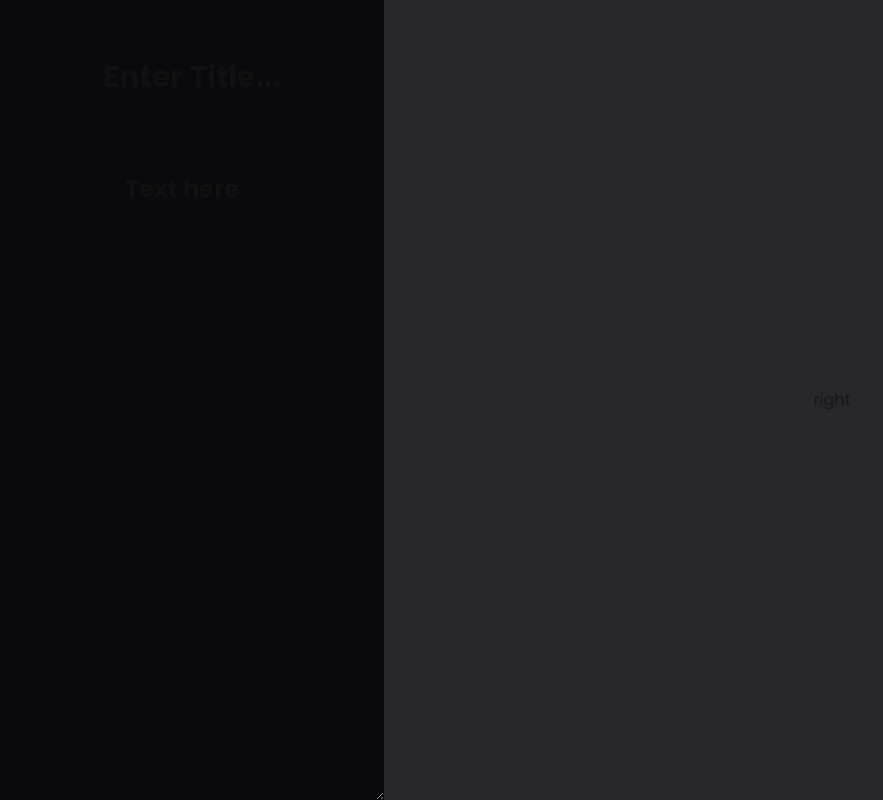
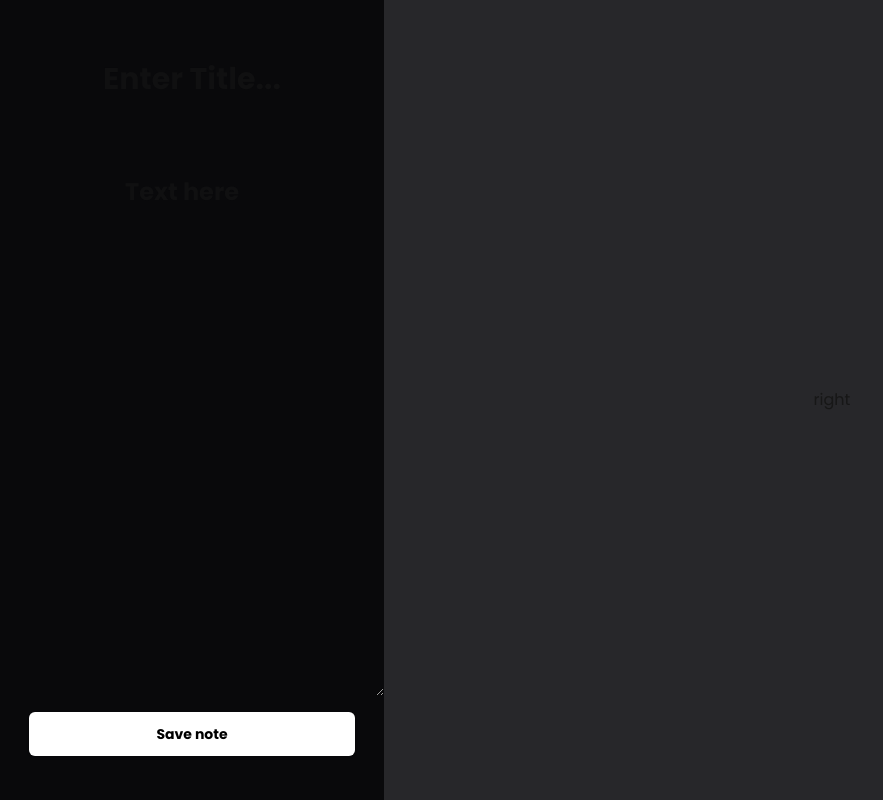
Before and after one commit to Zohaib-Ahmad-12/Grabbit, a Next.js app: page / in a window 1280 px wide. Shown: the whole page, without its empty margins (0-883 px from the left). Built offline with nearby package versions, Linux system fonts and the light colour scheme.

Commit message:
ui in process

```diff
--- a/app/page.tsx
+++ b/app/page.tsx
@@ -1,9 +1,33 @@
 "use client"
+import { useState } from "react";
+import { note } from "./utils/types";
+
 
 const Home = () => {
+const [note, setnote] = useState<note>({title:"",text:""})
 
+function handleChange(e:React.ChangeEvent<HTMLInputElement | HTMLTextAreaElement>){
+ setnote({...note,[e.target.name]:e.target.value} )
+console.log(note)
+}
 
+async function handleNotefn(){
+   try {
 
+    const response=await fetch('app/api/savenote') // to be completed
+
+   } catch (error:unknown) {
+
+    if (error instanceof Error){
+       alert('something went wrong')
+    console.log(error ,'from line 20 ') // toberemoved
+    }
+    else{
+      console.log('something was thrown')
+    }
+
+   }
+}
 
   return (
       <div className="maincont flex justify-center h-screen items-center bg-green-500">
@@ -12,12 +36,17 @@ const Home = () => {
 
 
 
-                <input type="text" placeholder="Enter Title..." className="h-[20%] w-full text-center outline-none focus:outline-none focus:ring-0 placeholder:text-3xl placeholder:font-bold text-2xl" />
+                <input onChange={handleChange}
+                 type="text" name="title" value={note.title} placeholder="Enter Title..." className="h-[20%] w-full text-center outline-none focus:outline-none focus:ring-0 placeholder:text-3xl placeholder:font-bold text-2xl" />
 
 
 
 
-                <textarea placeholder="Text here" className="h-[80%] boder-2 border-red-500 w-full text-center -indent-5 outline-none focus:outline-none focus:ring-0 placeholder:text-2xl placeholder:font-bold"></textarea>
+                <textarea onChange={handleChange} placeholder="Text here" name="text" value={note.text} className="h-[65%]  w-full text-center -indent-5 outline-none focus:outline-none focus:ring-0 placeholder:text-2xl placeholder:font-bold"></textarea>
+
+                <button onClick={handleNotefn} type="button" className="w-[85%] rounded-md bg-white px-6 py-3 text-sm font-semibold text-black shadow-sm transition-colors hover:bg-zinc-200 cursor-pointer focus:outline-none  ">
+                  Save note
+                </button>
 
 
 
--- /dev/null
+++ b/app/utils/types.ts
@@ -0,0 +1,5 @@
+export interface note{
+
+    title?:string,
+    text:string,
+}
```
